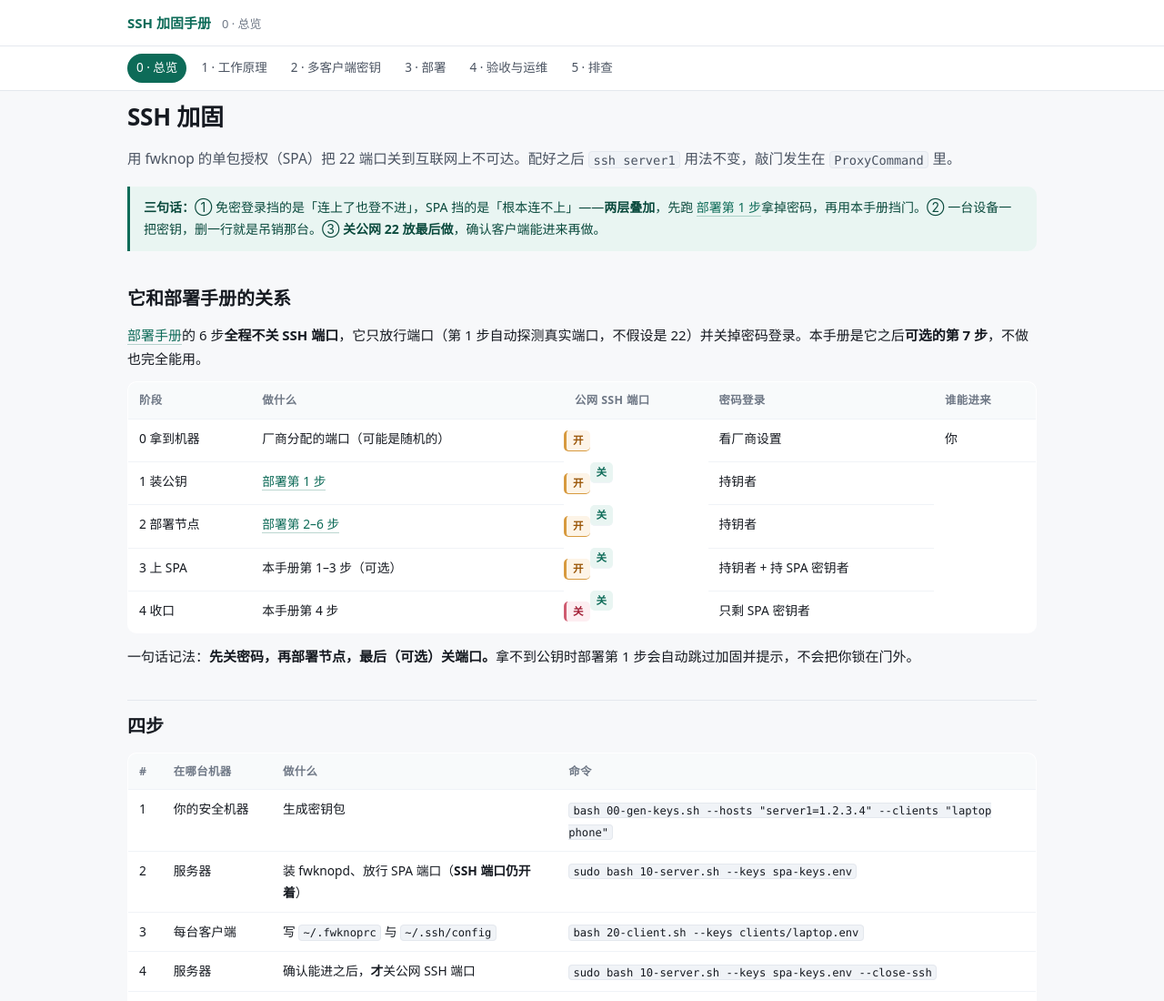
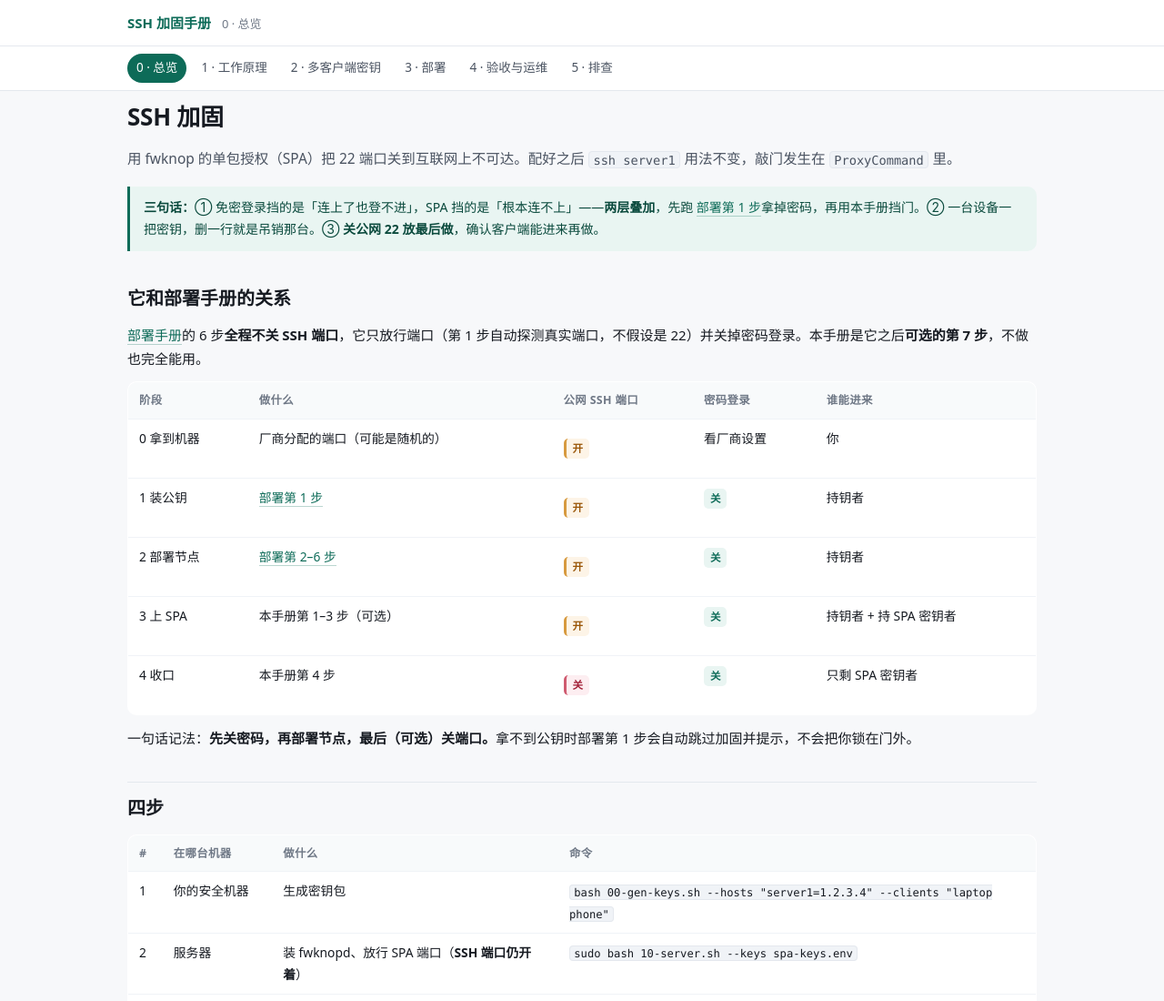
Before and after one commit to wiskewu/cyprinus-surge, a plain HTML site: page docs/quality/index.html in a window 1280 px wide. Shown: the top 1100 px of the page at 91% size. Drawn offline with Linux system fonts and the light colour scheme.

Commit message:
fix(文档样式): 徽标类不再落在表格单元格上，内联 code 长路径可断行
- 手册总览的阶段表把 class="tag warn" 直接写在 td 上，.tag 的 display:inline-block
  让单元格脱离 table-cell，行列错位；徽标下沉到单元格内的 span
- code 加 overflow-wrap:anywhere，修掉客户端页在窄视口下长路径撑破页面；
  pre code 加 overflow-wrap:normal，终端命令块保持横向滚动不折行

```diff
--- a/docs/quality/index.html
+++ b/docs/quality/index.html
@@ -12,7 +12,7 @@ body{margin:0;background:var(--bg);color:var(--ink);font:15px/1.75 "PingFang SC"
 .wrap{max-width:1040px;margin:0 auto;padding:0 20px}
 a{color:var(--acc);text-decoration:none;border-bottom:1px solid rgba(13,107,88,.28)}
 a:hover{border-bottom-color:var(--acc)}
-code{font-family:ui-monospace,SFMono-Regular,Menlo,Consolas,monospace;font-size:.88em;background:var(--line2);border:1px solid var(--line);border-radius:4px;padding:.05em .35em}
+code{font-family:ui-monospace,SFMono-Regular,Menlo,Consolas,monospace;font-size:.88em;background:var(--line2);border:1px solid var(--line);border-radius:4px;padding:.05em .35em;overflow-wrap:anywhere}
 .top{background:#fff;border-bottom:1px solid var(--line)}
 .top .wrap{display:flex;align-items:baseline;gap:12px;padding:12px 20px}
 .top .home{font-weight:700;border:0}
@@ -32,7 +32,7 @@ p{margin:8px 0}
 ul,ol{margin:8px 0;padding-left:22px}
 li{margin:4px 0}
 pre{position:relative;background:#0f172a;color:#e2e8f0;border-radius:var(--r);padding:14px 16px;overflow-x:auto;font:13px/1.65 ui-monospace,SFMono-Regular,Menlo,Consolas,monospace;margin:10px 0}
-pre code{background:none;border:0;padding:0;color:inherit;font-size:inherit}
+pre code{background:none;border:0;padding:0;color:inherit;font-size:inherit;overflow-wrap:normal}
 pre .copy{position:absolute;top:8px;right:8px;background:#1e293b;color:#cbd5e1;border:1px solid #334155;border-radius:6px;font-size:12px;padding:2px 8px;cursor:pointer}
 pre .copy:hover{background:#334155}
 .card{background:var(--card);border:1px solid var(--line);border-radius:var(--r);padding:16px 18px;margin:12px 0}
@@ -85,11 +85,11 @@ details .body{padding:4px 14px 14px}
 <table>
 <thead><tr><th>阶段</th><th>做什么</th><th>公网 SSH 端口</th><th>密码登录</th><th>谁能进来</th></tr></thead>
 <tbody>
-<tr><td>0 拿到机器</td><td>厂商分配的端口（可能是随机的）</td><td class="tag warn">开</td><td>看厂商设置</td><td>你</td></tr>
-<tr><td>1 装公钥</td><td><a href="../deploy/01-init.html">部署第 1 步</a></td><td class="tag warn">开</td><td class="tag ok">关</td><td>持钥者</td></tr>
-<tr><td>2 部署节点</td><td><a href="../deploy/index.html">部署第 2–6 步</a></td><td class="tag warn">开</td><td class="tag ok">关</td><td>持钥者</td></tr>
-<tr><td>3 上 SPA</td><td>本手册第 1–3 步（可选）</td><td class="tag warn">开</td><td class="tag ok">关</td><td>持钥者 + 持 SPA 密钥者</td></tr>
-<tr><td>4 收口</td><td>本手册第 4 步</td><td class="tag bad">关</td><td class="tag ok">关</td><td>只剩 SPA 密钥者</td></tr>
+<tr><td>0 拿到机器</td><td>厂商分配的端口（可能是随机的）</td><td><span class="tag warn">开</span></td><td>看厂商设置</td><td>你</td></tr>
+<tr><td>1 装公钥</td><td><a href="../deploy/01-init.html">部署第 1 步</a></td><td><span class="tag warn">开</span></td><td><span class="tag ok">关</span></td><td>持钥者</td></tr>
+<tr><td>2 部署节点</td><td><a href="../deploy/index.html">部署第 2–6 步</a></td><td><span class="tag warn">开</span></td><td><span class="tag ok">关</span></td><td>持钥者</td></tr>
+<tr><td>3 上 SPA</td><td>本手册第 1–3 步（可选）</td><td><span class="tag warn">开</span></td><td><span class="tag ok">关</span></td><td>持钥者 + 持 SPA 密钥者</td></tr>
+<tr><td>4 收口</td><td>本手册第 4 步</td><td><span class="tag bad">关</span></td><td><span class="tag ok">关</span></td><td>只剩 SPA 密钥者</td></tr>
 </tbody>
 </table>
 </div>
```
Also changed, not shown: docs/deploy/01-init.html (+2 -2 lines), docs/deploy/02-install.html (+2 -2 lines), docs/deploy/03-server.html (+2 -2 lines), docs/deploy/04-hy2.html (+2 -2 lines), docs/deploy/05-client.html (+2 -2 lines), docs/deploy/06-ops.html (+2 -2 lines), docs/deploy/index.html (+2 -2 lines), docs/deploy/onekey.html (+2 -2 lines), docs/deploy/troubleshooting.html (+2 -2 lines), docs/quality/01-how.html (+2 -2 lines), docs/quality/02-keys.html (+2 -2 lines), docs/quality/03-deploy.html (+2 -2 lines), docs/quality/04-verify.html (+2 -2 lines), docs/quality/05-ops.html (+2 -2 lines), 3 more files.
